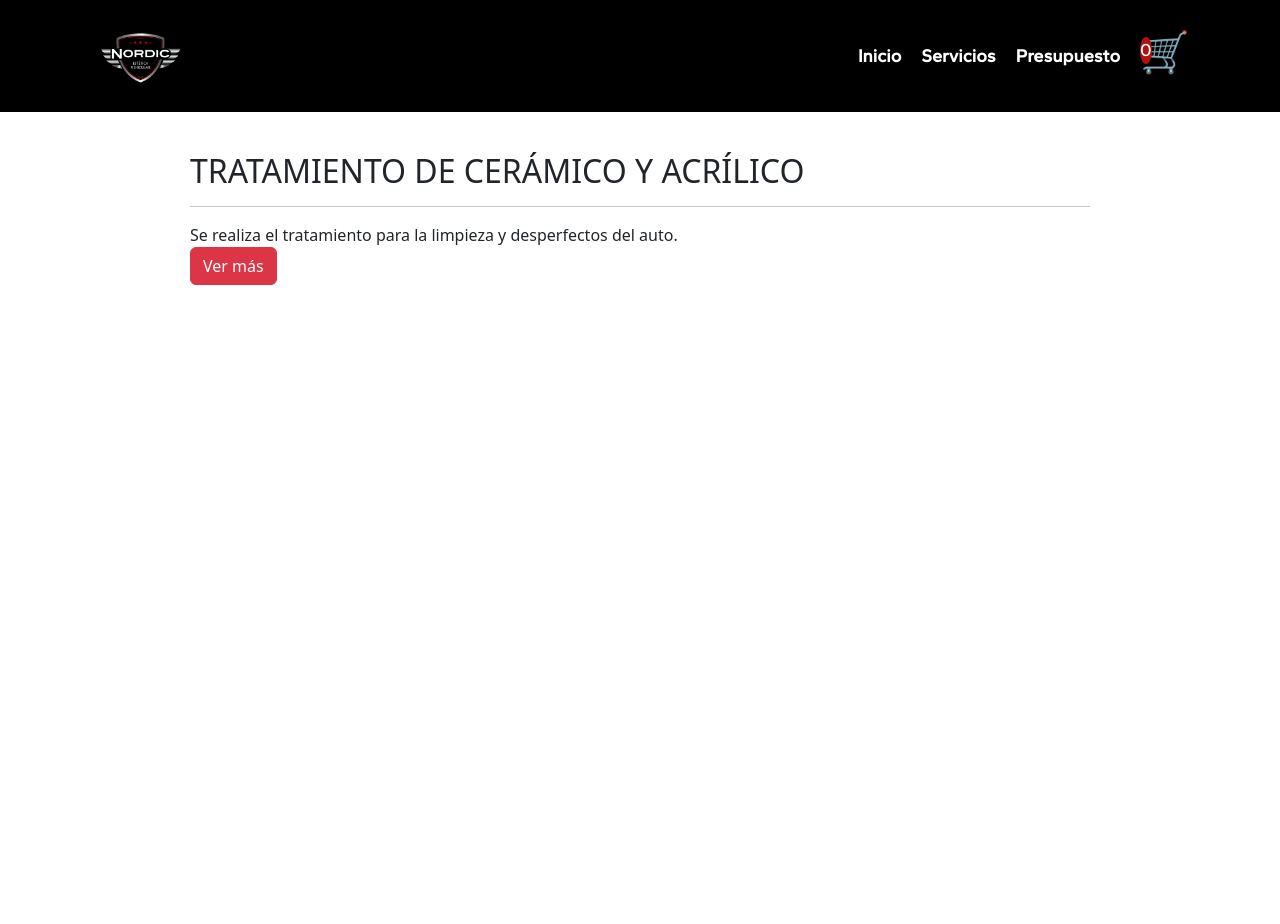
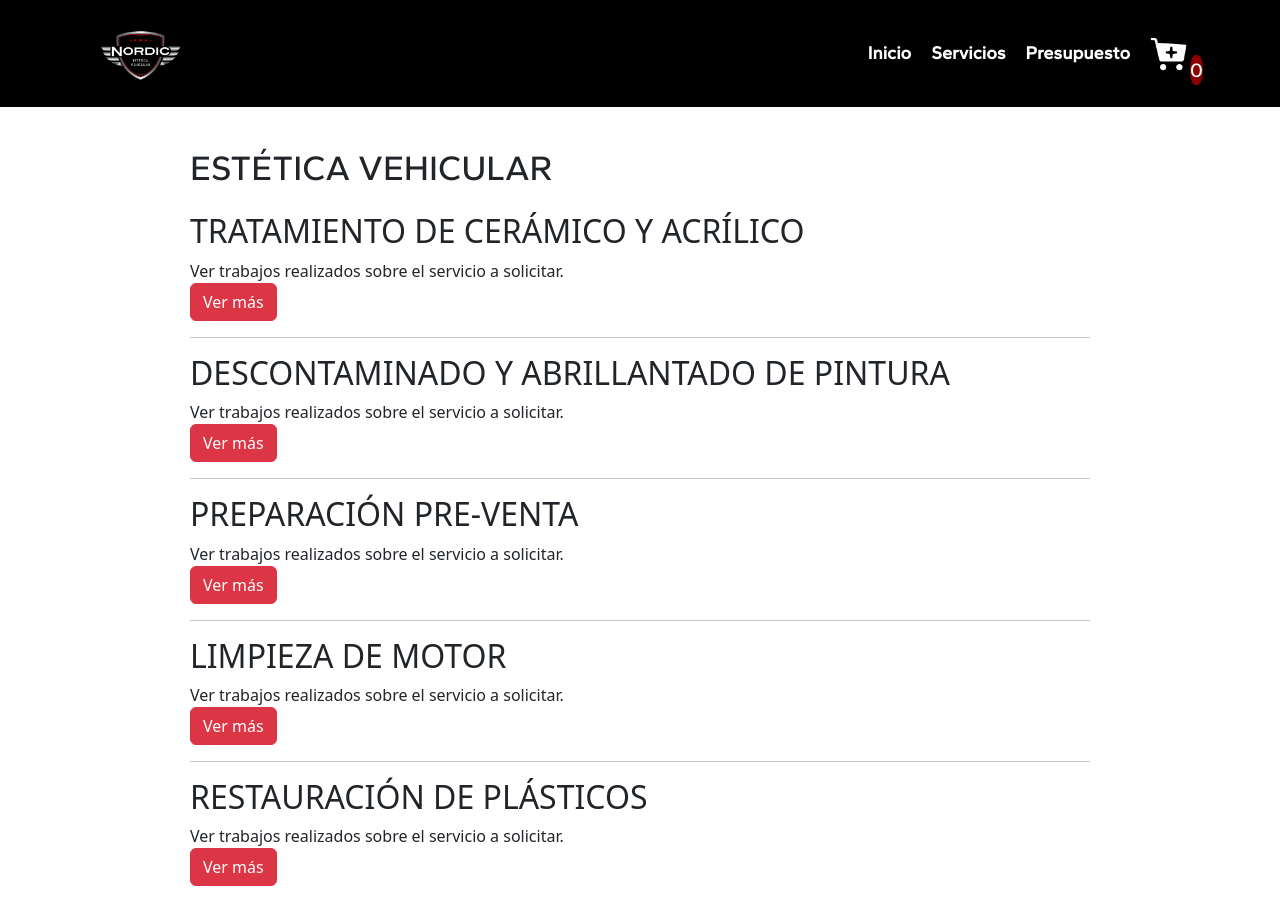
Before and after one commit to anderrsalva/Project-Reactjs, a React (Create React App) app: page / in a window 1280 px wide. Before the commit the page ends 800 px from the top, so only its background shows below. Built offline with nearby package versions, Linux system fonts and the light colour scheme.

Commit message:
Se agrega los item correspondientes para la primer entrega Reactjs

```diff
--- a/src/App.js
+++ b/src/App.js
@@ -8,7 +8,7 @@ function App() {
   return (
     <div className="App">
       <Navbar />
-      <ItemListContainer greeting="Se realiza el tratamiento para la limpieza y desperfectos del auto."/>
+      <ItemListContainer greeting="Ver trabajos realizados sobre el servicio a solicitar."/>
     </div>
   )
 }
--- a/src/components/CartWidget/CartWidget.js
+++ b/src/components/CartWidget/CartWidget.js
@@ -1,10 +1,11 @@
 import './CartWidget.scss'
+import logoCarrito from './carritoCompras.png'
 
 export const CartWidget = () => {
 
     return (
         <div className="header">
-            <h1 className='header__carrito'>🛒</h1>
+            <img src={logoCarrito} alt="logo" className='header__carrito'/>
             <span className='header__cantidad'>0</span>
         </div>
     )
--- a/src/components/CartWidget/CartWidget.scss
+++ b/src/components/CartWidget/CartWidget.scss
@@ -1,12 +1,15 @@
+.header{
         .header__carrito{
             max-width: 100px;
+            height: 40px;
         }
 
         .header__cantidad{
-    background-color: rgb(177, 17, 17);
+            background-color: rgb(141, 0, 0);
             color: white;
-    border-radius: 55%;
-    font-size: 18px;
-    top: 37px;
+            border-radius: 45%;
+            font-size: 20px;
+            top: 55px;
             position: fixed;
         }
+}
--- a/src/components/ItemListContainer/ItemListContainer.js
+++ b/src/components/ItemListContainer/ItemListContainer.js
@@ -1,13 +1,40 @@
-import './ItemListContainer.scss'
+    import './ItemListContainer.scss'
 
 export const ItemListContainer = ( { greeting } ) => {
 
     return (
         <div className="contenedor">
+            <h1>ESTÉTICA VEHICULAR</h1>
             <h2> TRATAMIENTO DE CERÁMICO Y ACRÍLICO</h2>
-            <hr />
             {greeting}
+            <div>
+            <a href="https://www.instagram.com/nordic_esteticavehicular/" class="btn btn-danger">Ver más</a>
+            </div>
+            <hr/>
 
+            <h2> DESCONTAMINADO Y ABRILLANTADO DE PINTURA</h2>
+            {greeting}
+            <div>
+            <a href="https://www.instagram.com/nordic_esteticavehicular/" class="btn btn-danger">Ver más</a>
+            </div>
+            <hr/>
+
+            <h2> PREPARACIÓN PRE-VENTA</h2>
+            {greeting}
+            <div>
+            <a href="https://www.instagram.com/nordic_esteticavehicular/" class="btn btn-danger">Ver más</a>
+            </div>
+            <hr/>
+
+            <h2> LIMPIEZA DE MOTOR</h2>
+            {greeting}
+            <div>
+            <a href="https://www.instagram.com/nordic_esteticavehicular/" class="btn btn-danger">Ver más</a>
+            </div>
+            <hr/>
+
+            <h2> RESTAURACIÓN DE PLÁSTICOS</h2>
+            {greeting}
             <div>
             <a href="https://www.instagram.com/nordic_esteticavehicular/" class="btn btn-danger">Ver más</a>
             </div>
--- a/src/components/ItemListContainer/ItemListContainer.scss
+++ b/src/components/ItemListContainer/ItemListContainer.scss
@@ -1,4 +1,11 @@
+@import url('https://fonts.googleapis.com/css2?family=Gantari:wght@500&display=swap');
+
 .contenedor{
     margin: 40px auto;
     max-width: 900px;
+    h1{
+        font-family: 'Gantari', sans-serif;
+        font-size: 35px;
+        padding-bottom: 15px;
+    }
 }
```
Also changed, not shown: src/saludar.js (deleted, +0 -11 lines), src/components/CartWidget/carritoCompras.png (added). Lines whose indentation alone changed are shown as unchanged.
